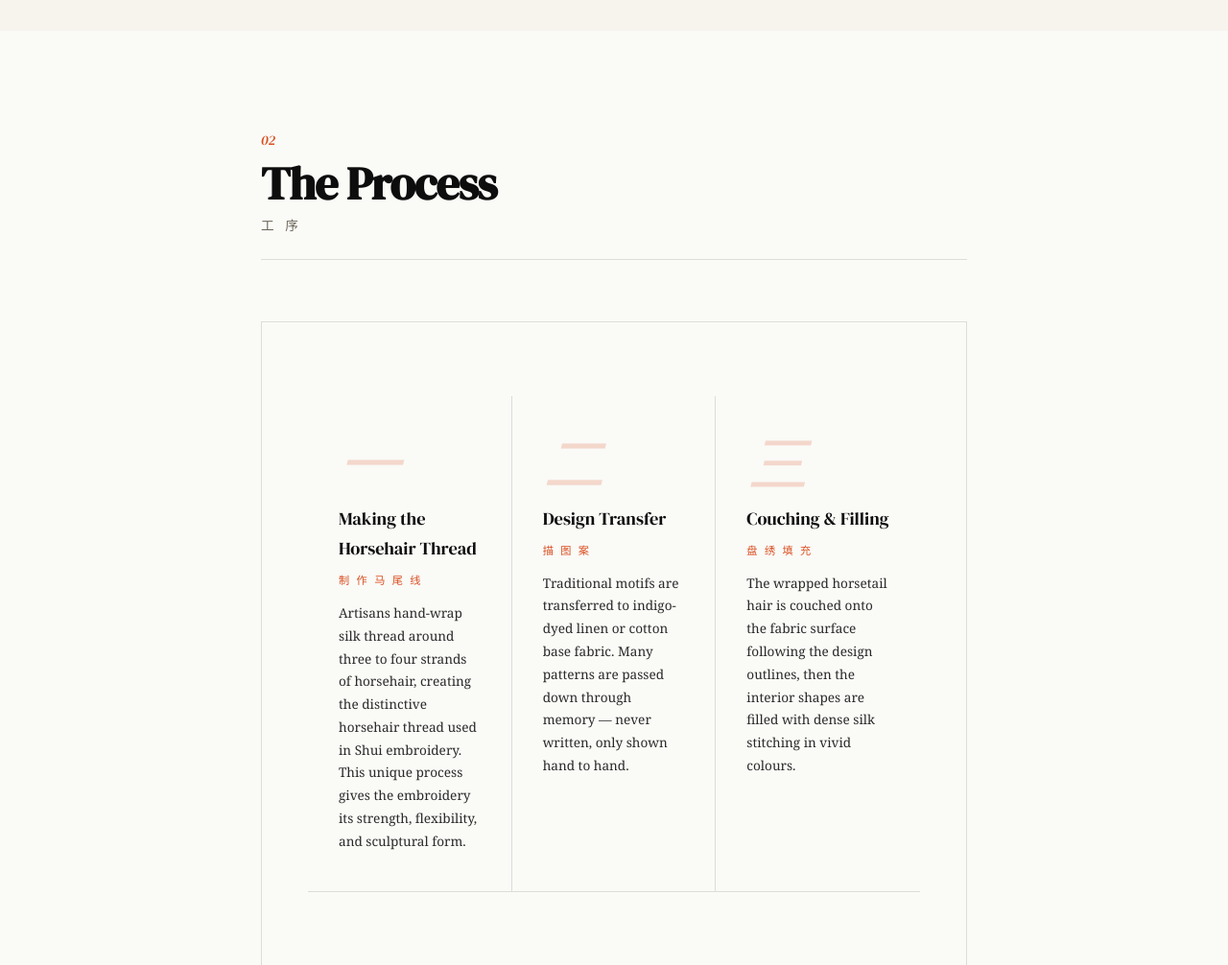
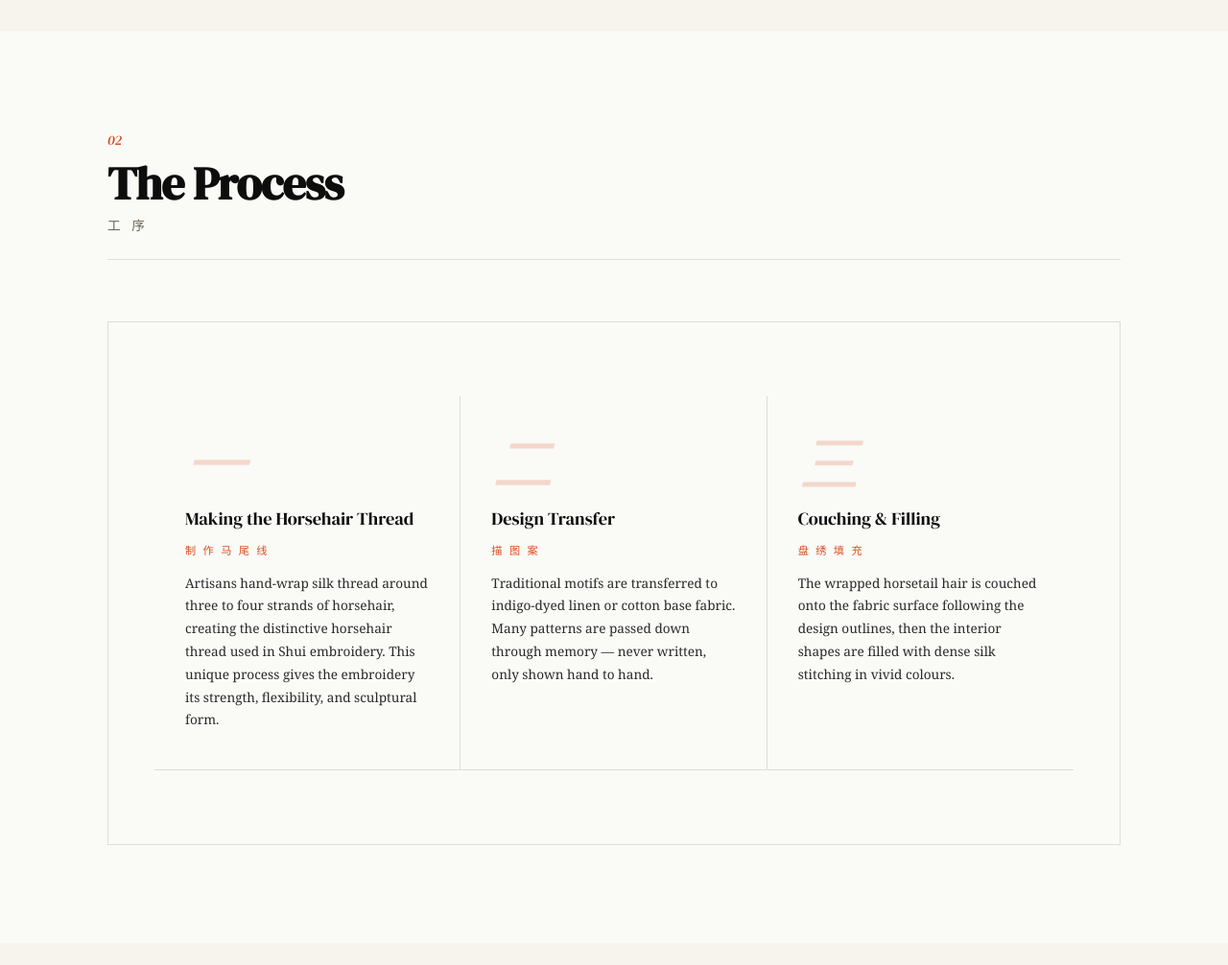
Before and after one commit to zhengxuyu/shuiThread, a website: page public/about.html in a window 1280 px wide. Shown: the part 1680-2686 px from the top of the page at 96% size. Drawn offline with Linux system fonts and the light colour scheme.

Commit message:
About: widen process section container narrow→mid
The Process section was constrained to var(--narrow) (832px),
which squeezed each of the 3 step cards to ~212px wide on desktop.
Bumped to var(--mid) (1152px); cards now land around ~350px each.

```diff
--- a/public/about.html
+++ b/public/about.html
@@ -176,7 +176,7 @@
 
 <!-- Process -->
 <section class="section" style="background:var(--white);" id="artisans">
-  <div style="max-width:var(--narrow);margin:0 auto;padding:0 var(--gap)">
+  <div style="max-width:var(--mid);margin:0 auto;padding:0 var(--gap)">
     <div class="section-header">
       <div>
         <div class="section-num">02</div>
```
